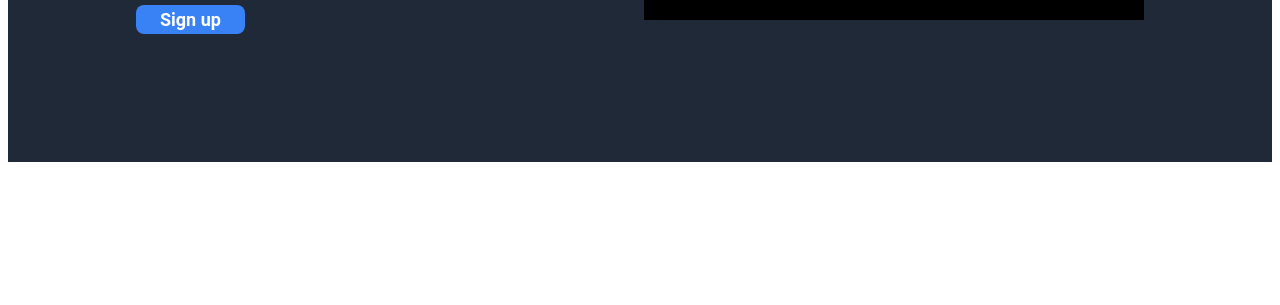
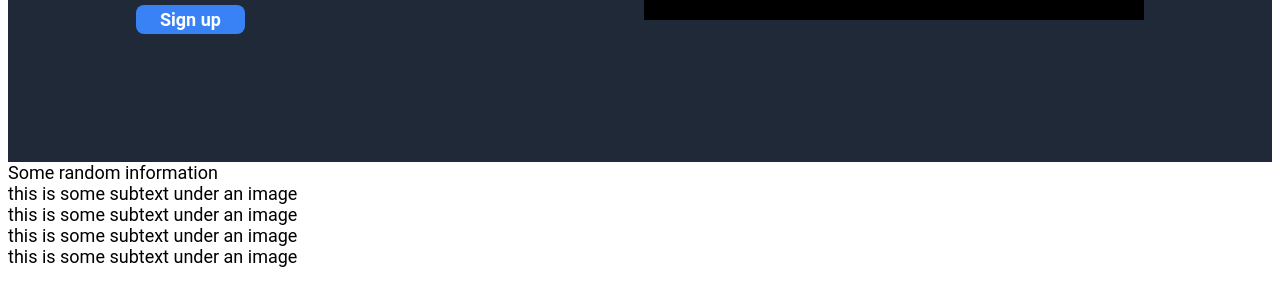
Before and after one commit to Starbey/landing-page, a plain HTML site: page index.html in a window 1280 px wide. Shown: the part 325-630 px from the top of the page. Drawn offline with Linux system fonts and the light colour scheme.

Commit message:
Added HTML for information section.

```diff
--- a/index.html
+++ b/index.html
@@ -7,6 +7,7 @@
     <title>Document</title>
 </head>
 <body>
+  <!-- Header html -->
   <div class="header">
 
     <div class="top">
@@ -31,5 +32,29 @@
       </div>
     </div>
   </div>
+
+  <!-- Information html -->
+  <div class="information">
+    <div class="info-header">Some random information</div>
+    <div class="pairs-container">
+      <div class="pair">
+        <div class="image-frame"></div>
+        <div class="subtext">this is some subtext under an image</div>
+      </div>
+      <div class="pair">
+        <div class="image-frame"></div>
+        <div class="subtext">this is some subtext under an image</div>
+      </div>
+      <div class="pair">
+        <div class="image-frame"></div>
+        <div class="subtext">this is some subtext under an image</div>
+      </div>
+      <div class="pair">
+        <div class="image-frame"></div>
+        <div class="subtext">this is some subtext under an image</div>
+      </div>
+    </div>
+  </div>
+
 </body>
 </html>
```
